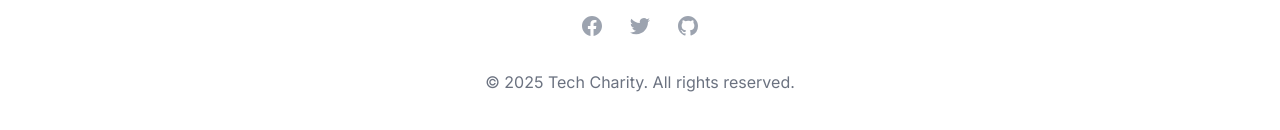
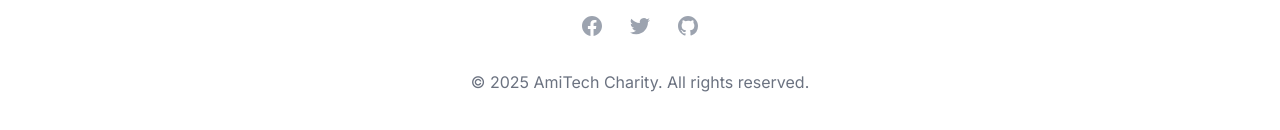
Before and after one commit to Faqih001/Fund_Raiser_Mpesa, a Next.js app: page / in a window 1280 px wide. Shown: the part 2247-2377 px from the top of the page. Built offline with nearby package versions, Linux system fonts and the light colour scheme.

Commit message:
Update footer copyright name for accuracy

```diff
--- a/src/components/Footer.jsx
+++ b/src/components/Footer.jsx
@@ -79,7 +79,7 @@
             </a>
           </div>
           <p className="mt-8 text-center text-base text-gray-500">
-            &copy; {new Date().getFullYear()} Tech Charity. All rights reserved.
+            &copy; {new Date().getFullYear()} AmiTech Charity. All rights reserved.
           </p>
         </div>
       </div>
```
